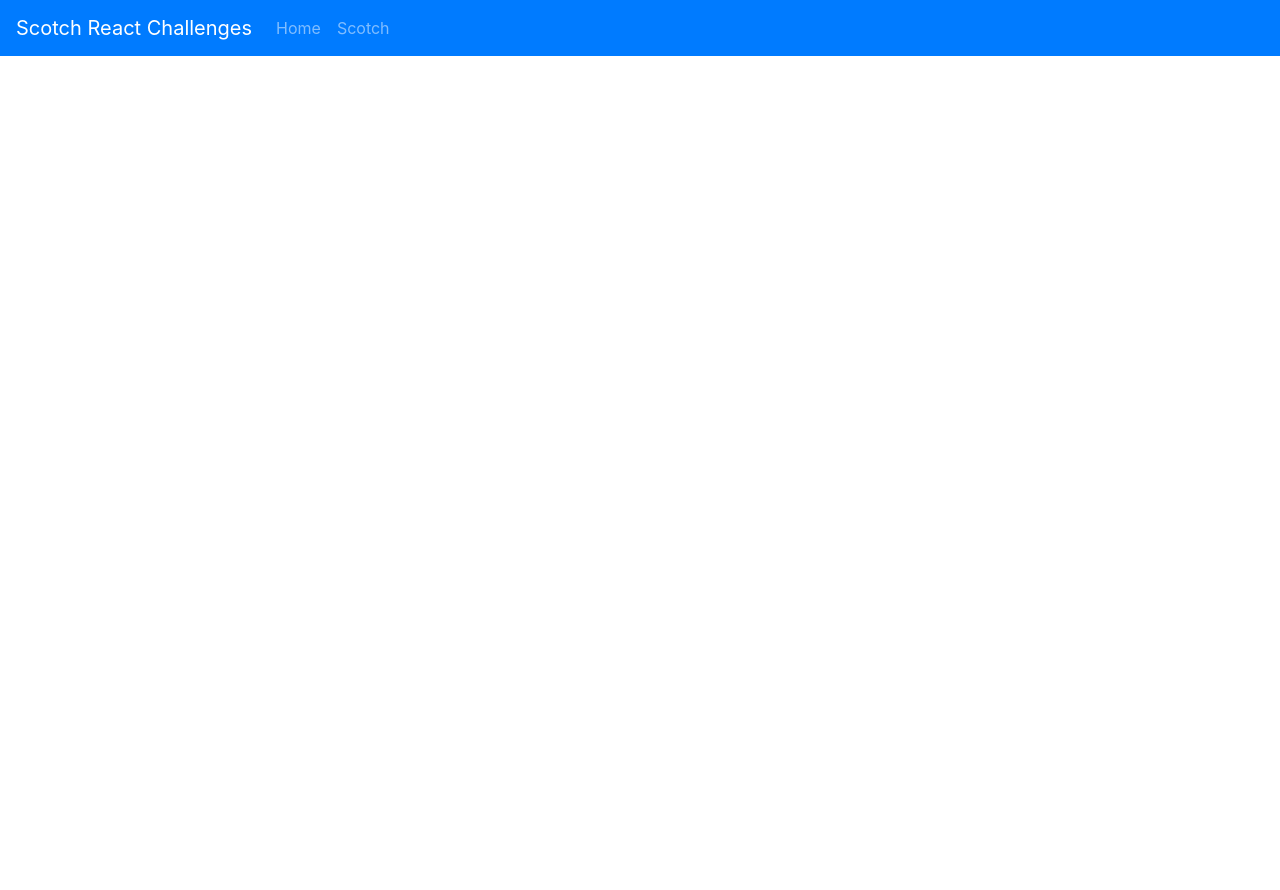
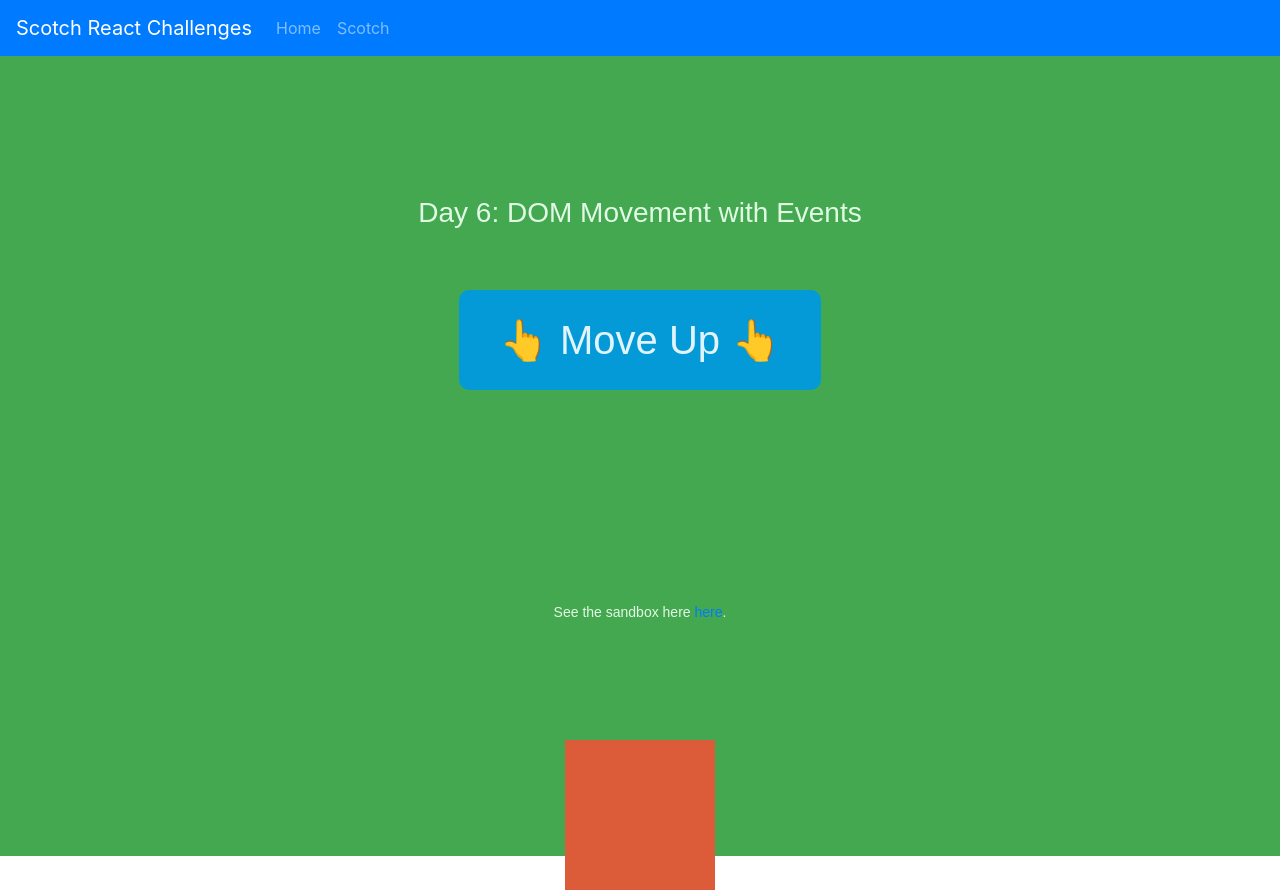
Before and after one commit to answebdev/scotch-react-10, a React (Create React App) app: page /dom-movement-with-events in a window 1280 px wide. Before the commit the page ends 800 px from the top, so only its background shows below. Built offline with nearby package versions, Linux system fonts and the light colour scheme.

Commit message:
completed Day 6

```diff
--- a/src/App.css
+++ b/src/App.css
@@ -162,3 +162,32 @@ button {
 #total {
   font-size: 150px;
 }
+
+/* DAY SIX STYLES */
+.BoxMain {
+  font-family: sans-serif;
+  text-align: center;
+  padding-top: 100px;
+  min-height: 100vh;
+  background: #44a851;
+  color: rgb(225, 250, 228);
+}
+
+.box {
+  width: 150px;
+  height: 150px;
+  background: #dc5b39;
+  margin: 0 auto;
+  transform: translateY(300px);
+  transition: 0.3s cubic-bezier(0.56, 0.2, 0.46, 1.27) all;
+}
+
+button {
+  margin-top: 40px;
+  padding: 20px 40px;
+  background: #049ad7;
+  color: rgb(225, 244, 252);
+  font-size: 40px;
+  border-radius: 10px;
+  border: none;
+}
--- a/src/App.js
+++ b/src/App.js
@@ -6,6 +6,7 @@ import Two from './components/pages/Two';
 import Three from './components/pages/Three';
 import Four from './components/pages/Four';
 import Five from './components/pages/Five';
+import Six from './components/pages/Six';
 
 import Navigation from './components/layout/Navigation';
 import './App.css';
@@ -34,6 +35,7 @@ function App() {
             component={Four}
           />
           <Route exact path='/adding-calculator' component={Five} />
+          <Route exact path='/dom-movement-with-events' component={Six} />
         </Switch>
       </div>
     </Router>
--- a/src/components/pages/Five.js
+++ b/src/components/pages/Five.js
@@ -1,5 +1,5 @@
 import React, { useState } from 'react';
-import { Container } from 'react-bootstrap';
+// import { Container } from 'react-bootstrap';
 
 const Five = () => {
   //   const [number1, setNumber1] = useState(34);
--- a/src/components/pages/Home.js
+++ b/src/components/pages/Home.js
@@ -1,5 +1,5 @@
 import React from 'react';
-import { Container, Button } from 'react-bootstrap';
+import { Container } from 'react-bootstrap';
 
 const Home = () => {
   return (
@@ -47,6 +47,10 @@ const Home = () => {
             <strong>Day 5:</strong> Adding Calculator &nbsp;| &nbsp;
             <a href='/adding-calculator'>View</a>
           </p>
+          <p>
+            <strong>Day 6:</strong> DOM Movement with Events &nbsp;| &nbsp;
+            <a href='/dom-movement-with-events'>View</a>
+          </p>
         </div>
       </div>
     </Container>
--- /dev/null
+++ b/src/components/pages/Six.js
@@ -0,0 +1,40 @@
+import React, { useState } from 'react';
+// import { Container } from 'react-bootstrap';
+
+const Six = () => {
+  const [offsetTop, setOffsetTop] = useState(300);
+
+  function moveBoxUp() {
+    setOffsetTop(offsetTop - 50);
+  }
+
+  const boxStyles = {
+    transform: `translateY(${offsetTop}px)`,
+  };
+
+  return (
+    <div className='BoxMain'>
+      <h3 style={{ marginTop: '40px', marginBottom: '20px' }}>
+        Day 6: DOM Movement with Events
+      </h3>
+
+      <button onClick={moveBoxUp}>👆 Move Up 👆</button>
+
+      <div className='box' style={boxStyles}></div>
+
+      <p>
+        See the sandbox here&nbsp;
+        <a
+          href='https://codesandbox.io/s/qq4xww2jzj%5C'
+          rel='noopener noreferrer'
+          target='_blank'
+        >
+          here
+        </a>
+        .
+      </p>
+    </div>
+  );
+};
+
+export default Six;
```
